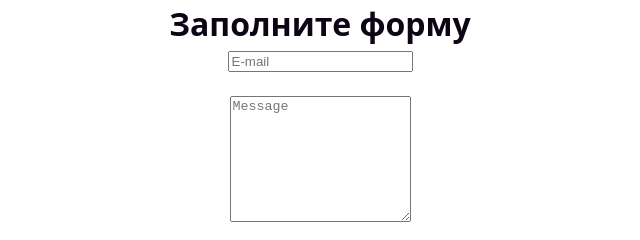
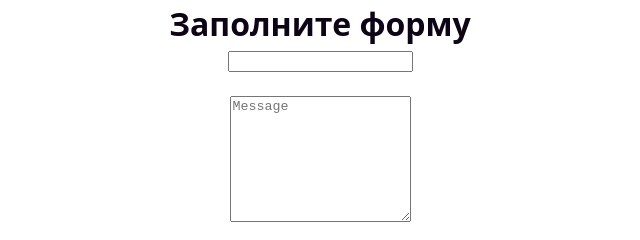
Before and after one commit to denisof-vladimir/goit-js-hw-09new3, a plain HTML site: page 2-form.html in a window 1280 px wide. Shown: the top 240 px of the page, 320-960 px from the left. Drawn offline with Linux system fonts and the light colour scheme.

Commit message:
Deploying to gh-pages from @ denisof-vladimir/goit-js-hw-09new3@b9c3d4802442e28101e46d3f8dfbcd8811035c52 🚀

```diff
--- a/2-form.html
+++ b/2-form.html
@@ -19,7 +19,8 @@
           <label>  <input class="input-class"
               type="email"
               name="email"
-              placeholder="E-mail"/>  </label>
+
+              />  </label>
           <label>   <textarea class="message-class"
                name="message"
                rows="8"
--- a/2-form.js
+++ b/2-form.js
@@ -1,2 +1,2 @@
-import"./assets/modulepreload-polyfill-B5Qt9EMX.js";/* empty css                      */const r=document.querySelector(".js-feedback-form");let o={email:"",message:""};const a=()=>{try{if(localStorage.length==0)return;const e=JSON.parse(localStorage.getItem("Feedback-Form-User"));o=e;for(const t in e)r.elements[t].value=e[t]}catch(e){console.log(e)}};a();const l=e=>{const t=e.target;o[t.name]=t.value,localStorage.setItem("Feedback-Form-User",JSON.stringify(o))},m=e=>{e.preventDefault(),r.reset(),localStorage.removeItem("Feedback-Form-User")};r.addEventListener("change",l);r.addEventListener("submit",m);
+import"./assets/modulepreload-polyfill-B5Qt9EMX.js";/* empty css                      */const r=document.querySelector(".js-feedback-form");let o={email:"",message:""};const a=()=>{try{if(localStorage.length==0)return;const e=JSON.parse(localStorage.getItem("feedback-form-state"));o=e;for(const t in e)r.elements[t].value=e[t]}catch(e){console.log(e)}};a();const l=e=>{const t=e.target;o[t.name]=t.value,localStorage.setItem("feedback-form-state",JSON.stringify(o))},m=e=>{console.log(o),e.preventDefault(),r.reset(),localStorage.removeItem("feedback-form-state")};r.addEventListener("input",l);r.addEventListener("submit",m);
 //# sourceMappingURL=2-form.js.map
```
Also changed, not shown: 1 other file.
